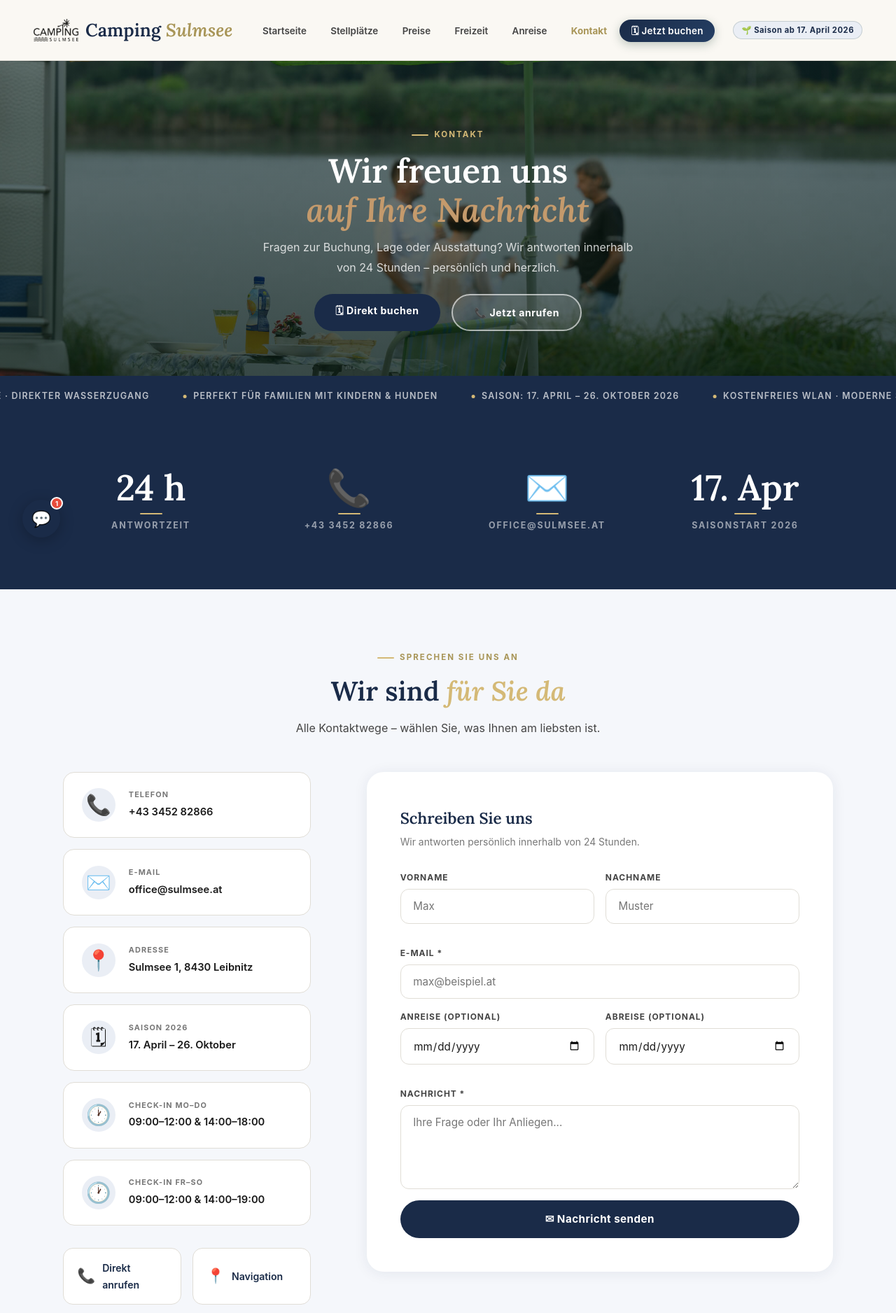
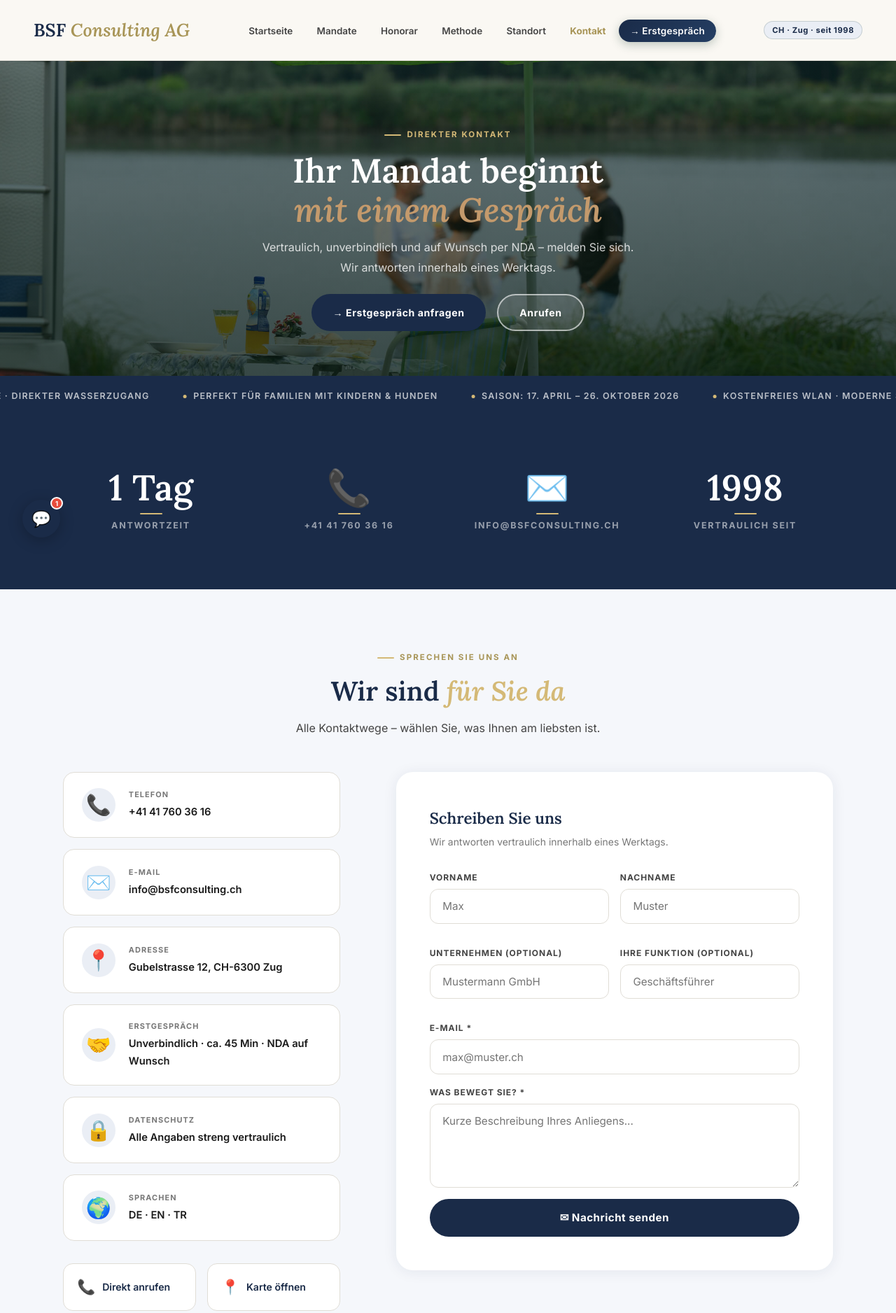
Before and after one commit to Flerdvision/bsf-website, a website: page kontakt.html in a window 1280 px wide. Shown: the top 1876 px of the page at 70% size. Drawn offline with Linux system fonts and the light colour scheme.

Commit message:
BSF rebrand: kontakt.html → BSF Kontaktseite (Zug, Erstgespräch, Form)
Co-Authored-By: Claude Sonnet 4.6 <noreply@anthropic.com>

```diff
--- a/kontakt.html
+++ b/kontakt.html
@@ -3,9 +3,9 @@
 <head>
 <meta charset="UTF-8">
 <meta name="viewport" content="width=device-width, initial-scale=1.0">
-<meta name="description" content="Kontaktieren Sie das Camping Sulmsee – wir freuen uns auf Ihre Anfrage.">
-<title>Kontakt – Camping Sulmsee</title>
-<link href="https://fonts.googleapis.com/css2?family=Lora:ital,wght@0,400;0,600;1,400;1,600&family=Nunito:wght@300;400;500;600;700&display=swap" rel="stylesheet">
+<meta name="description" content="BSF Consulting AG – Kontakt und Erstgespräch | M&A-Beratung Zug">
+<title>Kontakt – BSF Consulting AG</title>
+<link href="https://fonts.googleapis.com/css2?family=Lora:ital,wght@0,400;0,600;1,400;1,600&family=Inter:wght@300;400;500;600;700&display=swap" rel="stylesheet">
 <link rel="stylesheet" href="style.css">
 <script>
 function openMobMenu(){var m=document.getElementById('mobMenu'),h=document.getElementById('hamBtn');if(m)m.classList.add('open');if(h)h.classList.add('open');document.body.style.overflow='hidden';}
@@ -17,24 +17,20 @@ window.openBooking=function(){var m=document.getElementById('bookingModal');if(m
 .reveal.from-left{transform:translateX(-28px)}
 .reveal.from-right{transform:translateX(28px)}
 .reveal.visible{opacity:1!important;transform:none!important}
-/* Premium contact cards */
 .ci-card{border-radius:16px;padding:1.4rem 1.6rem;gap:1.2rem}
 .ci-card-icon{font-size:1.8rem;flex-shrink:0;width:48px;height:48px;background:var(--fp);border-radius:50%;display:flex;align-items:center;justify-content:center;transition:transform .3s cubic-bezier(.22,1,.36,1)}
 .ci-card:hover .ci-card-icon{transform:scale(1.15) rotate(-5deg)}
-/* Form upgrade */
 .contact-form-wrap{border-radius:24px;padding:3rem}
 .form-group input,.form-group select,.form-group textarea{border-radius:12px;font-size:.95rem;padding:.9rem 1.1rem;transition:border-color .2s,box-shadow .2s}
-.form-group input:focus,.form-group select:focus,.form-group textarea:focus{border-color:var(--f);box-shadow:0 0 0 3px rgba(30,64,50,.08)}
+.form-group input:focus,.form-group select:focus,.form-group textarea:focus{border-color:var(--f);box-shadow:0 0 0 3px rgba(26,43,72,.08)}
 .form-submit{border-radius:50px;padding:1.1rem 2rem;font-size:.95rem;letter-spacing:.03em;transition:all .25s cubic-bezier(.22,1,.36,1)}
-.form-submit:hover{transform:translateY(-2px);box-shadow:0 8px 24px rgba(30,64,50,.25)}
-/* Quick actions */
+.form-submit:hover{transform:translateY(-2px);box-shadow:0 8px 24px rgba(26,43,72,.25)}
 .quick-actions{display:grid;grid-template-columns:1fr 1fr;gap:1rem;margin-top:2rem}
 .qa-btn{display:flex;align-items:center;gap:10px;padding:1rem 1.2rem;border:1.5px solid var(--bd);border-radius:14px;font-size:.88rem;font-weight:600;color:var(--f);transition:all .25s;background:#fff}
 .qa-btn:hover{border-color:var(--fl);background:var(--fp);transform:translateY(-3px);box-shadow:var(--sh)}
 .qa-icon{font-size:1.3rem}
 @media(max-width:500px){.quick-actions{grid-template-columns:1fr}}
-/* Success toast */
-.form-success{display:none;background:var(--fp);border:1px solid rgba(61,122,92,.3);border-radius:var(--r);padding:1.2rem 1.5rem;margin-top:1rem;color:var(--f);font-weight:600;font-size:.9rem;align-items:center;gap:.6rem}
+.form-success{display:none;background:var(--fp);border:1px solid rgba(26,43,72,.3);border-radius:var(--r);padding:1.2rem 1.5rem;margin-top:1rem;color:var(--f);font-weight:600;font-size:.9rem;align-items:center;gap:.6rem}
 .form-success.show{display:flex;animation:panelIn .4s cubic-bezier(.22,1,.36,1) both}
 @keyframes panelIn{from{opacity:0;transform:translateY(10px)}to{opacity:1;transform:none}}
 </style>
@@ -45,30 +41,30 @@ window.openBooking=function(){var m=document.getElementById('bookingModal');if(m
 <div class="mob-menu" id="mobMenu">
   <button class="mob-menu-close" id="mobMenuClose">✕</button>
   <a href="index.html" onclick="closeMobMenu()">Startseite</a>
-  <a href="stellplaetze.html" onclick="closeMobMenu()">Stellplätze</a>
-  <a href="preise.html" onclick="closeMobMenu()">Preise</a>
-  <a href="freizeit.html" onclick="closeMobMenu()">Freizeit</a>
-  <a href="anreise.html" onclick="closeMobMenu()">Anreise</a>
+  <a href="stellplaetze.html" onclick="closeMobMenu()">Mandate</a>
+  <a href="preise.html" onclick="closeMobMenu()">Honorar</a>
+  <a href="freizeit.html" onclick="closeMobMenu()">Methode</a>
+  <a href="anreise.html" onclick="closeMobMenu()">Standort</a>
   <a href="kontakt.html" onclick="closeMobMenu()">Kontakt</a>
-  <a href="#" onclick="closeMobMenu();openBooking();return false;" style="color:var(--e)">🗓 Jetzt buchen</a>
+  <a href="#" onclick="closeMobMenu();openBooking();return false;" style="color:var(--el)">→ Erstgespräch</a>
 </div>
 <nav id="mainNav">
   <div class="nav-inner">
     <a class="nav-logo" href="index.html">
-      <img src="campingsulmsee.png" class="nav-logo-icon" alt="Logo">
-      <span class="nav-logo-text">Camping <span>Sulmsee</span></span>
+      <!-- TODO: BSF-Logo einfügen sobald geliefert -->
+      <span class="nav-logo-text">BSF <span>Consulting AG</span></span>
     </a>
     <ul class="nav-links">
       <li><a href="index.html">Startseite</a></li>
-      <li><a href="stellplaetze.html">Stellplätze</a></li>
-      <li><a href="preise.html">Preise</a></li>
-      <li><a href="freizeit.html">Freizeit</a></li>
-      <li><a href="anreise.html">Anreise</a></li>
+      <li><a href="stellplaetze.html">Mandate</a></li>
+      <li><a href="preise.html">Honorar</a></li>
+      <li><a href="freizeit.html">Methode</a></li>
+      <li><a href="anreise.html">Standort</a></li>
       <li><a href="kontakt.html" class="nav-active">Kontakt</a></li>
-      <li><a href="#" onclick="openBooking();return false;" class="nav-book">🗓 Jetzt buchen</a></li>
+      <li><a href="#" onclick="openBooking();return false;" class="nav-book">→ Erstgespräch</a></li>
     </ul>
     <div class="nav-right">
-      <div class="nav-badge">🌱 Saison ab 17. April 2026</div>
+      <div class="nav-badge">CH · Zug · seit 1998</div>
       <button class="ham-btn" id="hamBtn" onclick="openMobMenu()"><span></span><span></span><span></span></button>
     </div>
   </div>
@@ -76,15 +72,16 @@ window.openBooking=function(){var m=document.getElementById('bookingModal');if(m
 
 <!-- HERO -->
 <div class="page-hero-photo">
+  <!-- TODO: BSF-Bürobild einsetzen (Zug/Büro-Foto) -->
   <div class="ph-bg" style="background-image:url('sulmsee_sommer21-25.jpg');background-position:center 60%"></div>
   <div class="ph-overlay"></div>
   <div class="ph-content">
-    <div class="section-tag">Kontakt</div>
-    <h1>Wir freuen uns<br><em>auf Ihre Nachricht</em></h1>
-    <p>Fragen zur Buchung, Lage oder Ausstattung? Wir antworten innerhalb von 24 Stunden – persönlich und herzlich.</p>
+    <div class="section-tag">Direkter Kontakt</div>
+    <h1>Ihr Mandat beginnt<br><em>mit einem Gespräch</em></h1>
+    <p>Vertraulich, unverbindlich und auf Wunsch per NDA – melden Sie sich. Wir antworten innerhalb eines Werktags.</p>
     <div class="page-hero-btns">
-      <button class="btn btn-green" onclick="openBooking()">🗓 Direkt buchen</button>
-      <a href="tel:004334528286" class="btn btn-outline">📞 Jetzt anrufen</a>
+      <button class="btn btn-green" onclick="openBooking()">→ Erstgespräch anfragen</button>
+      <a href="tel:+41417603616" class="btn btn-outline">Anrufen</a>
     </div>
   </div>
 </div>
@@ -92,10 +89,10 @@ window.openBooking=function(){var m=document.getElementById('bookingModal');if(m
 <!-- INFO STRIP -->
 <div class="count-section">
   <div class="count-inner">
-    <div class="count-item reveal"><div class="count-num">24 h</div><div class="count-divider"></div><div class="count-label">Antwortzeit</div></div>
-    <div class="count-item reveal"><div class="count-num">📞</div><div class="count-divider"></div><div class="count-label"><a href="tel:004334528286" style="color:inherit;text-decoration:none">+43 3452 82866</a></div></div>
-    <div class="count-item reveal"><div class="count-num">✉️</div><div class="count-divider"></div><div class="count-label"><a href="mailto:office@sulmsee.at" style="color:inherit;text-decoration:none">office@sulmsee.at</a></div></div>
-    <div class="count-item reveal"><div class="count-num">17. Apr</div><div class="count-divider"></div><div class="count-label">Saisonstart 2026</div></div>
+    <div class="count-item reveal"><div class="count-num">1 Tag</div><div class="count-divider"></div><div class="count-label">Antwortzeit</div></div>
+    <div class="count-item reveal"><div class="count-num">📞</div><div class="count-divider"></div><div class="count-label"><a href="tel:+41417603616" style="color:inherit;text-decoration:none">+41 41 760 36 16</a></div></div>
+    <div class="count-item reveal"><div class="count-num">✉️</div><div class="count-divider"></div><div class="count-label"><a href="mailto:info@bsfconsulting.ch" style="color:inherit;text-decoration:none">info@bsfconsulting.ch</a></div></div>
+    <div class="count-item reveal"><div class="count-num">1998</div><div class="count-divider"></div><div class="count-label">Vertraulich seit</div></div>
   </div>
 </div>
 
@@ -112,53 +109,52 @@ window.openBooking=function(){var m=document.getElementById('bookingModal');if(m
         <div class="ci-cards">
           <div class="ci-card">
             <div class="ci-card-icon">📞</div>
-            <div><div class="ci-lbl">Telefon</div><div class="ci-val"><a href="tel:004334528286" style="color:inherit">+43 3452 82866</a></div></div>
+            <div><div class="ci-lbl">Telefon</div><div class="ci-val"><a href="tel:+41417603616" style="color:inherit">+41 41 760 36 16</a></div></div>
           </div>
           <div class="ci-card">
             <div class="ci-card-icon">✉️</div>
-            <div><div class="ci-lbl">E-Mail</div><div class="ci-val"><a href="mailto:office@sulmsee.at" style="color:inherit">office@sulmsee.at</a></div></div>
+            <div><div class="ci-lbl">E-Mail</div><div class="ci-val"><a href="mailto:info@bsfconsulting.ch" style="color:inherit">info@bsfconsulting.ch</a></div></div>
           </div>
           <div class="ci-card">
             <div class="ci-card-icon">📍</div>
-            <div><div class="ci-lbl">Adresse</div><div class="ci-val">Sulmsee 1, 8430 Leibnitz</div></div>
+            <div><div class="ci-lbl">Adresse</div><div class="ci-val">Gubelstrasse 12, CH-6300 Zug</div></div>
           </div>
           <div class="ci-card">
-            <div class="ci-card-icon">🗓</div>
-            <div><div class="ci-lbl">Saison 2026</div><div class="ci-val">17. April – 26. Oktober</div></div>
+            <div class="ci-card-icon">🤝</div>
+            <div><div class="ci-lbl">Erstgespräch</div><div class="ci-val">Unverbindlich · ca. 45 Min · NDA auf Wunsch</div></div>
           </div>
           <div class="ci-card">
-            <div class="ci-card-icon">🕐</div>
-            <div><div class="ci-lbl">Check-in Mo–Do</div><div class="ci-val">09:00–12:00 &amp; 14:00–18:00</div></div>
+            <div class="ci-card-icon">🔒</div>
+            <div><div class="ci-lbl">Datenschutz</div><div class="ci-val">Alle Angaben streng vertraulich</div></div>
           </div>
           <div class="ci-card">
-            <div class="ci-card-icon">🕐</div>
-            <div><div class="ci-lbl">Check-in Fr–So</div><div class="ci-val">09:00–12:00 &amp; 14:00–19:00</div></div>
+            <div class="ci-card-icon">🌍</div>
+            <div><div class="ci-lbl">Sprachen</div><div class="ci-val">DE · EN · TR</div></div>
           </div>
         </div>
         <div class="quick-actions">
-          <a href="tel:004334528286" class="qa-btn"><span class="qa-icon">📞</span>Direkt anrufen</a>
-          <a href="https://maps.google.com/?q=Sulmsee+1,+8430+Leibnitz" target="_blank" class="qa-btn"><span class="qa-icon">📍</span>Navigation</a>
-          <a href="mailto:office@sulmsee.at" class="qa-btn"><span class="qa-icon">✉️</span>E-Mail senden</a>
-          <a href="#" class="qa-btn" onclick="openBooking();return false;"><span class="qa-icon">🗓</span>Jetzt buchen</a>
+          <a href="tel:+41417603616" class="qa-btn"><span class="qa-icon">📞</span>Direkt anrufen</a>
+          <a href="https://maps.google.com/?q=Gubelstrasse+12,+6300+Zug,+Schweiz" target="_blank" class="qa-btn"><span class="qa-icon">📍</span>Karte öffnen</a>
+          <a href="mailto:info@bsfconsulting.ch" class="qa-btn"><span class="qa-icon">✉️</span>E-Mail senden</a>
+          <a href="#" class="qa-btn" onclick="openBooking();return false;"><span class="qa-icon">→</span>Erstgespräch anfragen</a>
         </div>
-
       </div>
 
       <div class="contact-form-wrap reveal from-right">
         <h3>Schreiben Sie uns</h3>
-        <p style="margin-bottom:1.8rem">Wir antworten persönlich innerhalb von 24 Stunden.</p>
+        <p style="margin-bottom:1.8rem">Wir antworten vertraulich innerhalb eines Werktags.</p>
         <div class="form-row">
           <div class="form-group"><label>Vorname</label><input type="text" id="c-fname" placeholder="Max"></div>
           <div class="form-group"><label>Nachname</label><input type="text" id="c-lname" placeholder="Muster"></div>
         </div>
-        <div class="form-group"><label>E-Mail *</label><input type="email" id="c-email" placeholder="max@beispiel.at"></div>
         <div class="form-row">
-          <div class="form-group"><label>Anreise (optional)</label><input type="date" id="c-arrival"></div>
-          <div class="form-group"><label>Abreise (optional)</label><input type="date" id="c-depart"></div>
+          <div class="form-group"><label>Unternehmen (optional)</label><input type="text" id="c-company" placeholder="Mustermann GmbH"></div>
+          <div class="form-group"><label>Ihre Funktion (optional)</label><input type="text" id="c-role" placeholder="Geschäftsführer"></div>
         </div>
-        <div class="form-group"><label>Nachricht *</label><textarea id="c-msg" placeholder="Ihre Frage oder Ihr Anliegen..." style="min-height:120px"></textarea></div>
+        <div class="form-group"><label>E-Mail *</label><input type="email" id="c-email" placeholder="max@muster.ch"></div>
+        <div class="form-group"><label>Was bewegt Sie? *</label><textarea id="c-msg" placeholder="Kurze Beschreibung Ihres Anliegens..." style="min-height:120px"></textarea></div>
         <button class="form-submit" id="contactBtn" onclick="submitContact(this)">✉ Nachricht senden</button>
-        <div class="form-success" id="form-success">✅ Ihre Nachricht wurde weitergeleitet. Wir melden uns bald!</div>
+        <div class="form-success" id="form-success">✅ Ihre Nachricht wurde übermittelt. Wir melden uns innerhalb eines Werktags!</div>
       </div>
     </div>
   </div>
@@ -167,23 +163,22 @@ window.openBooking=function(){var m=document.getElementById('bookingModal');if(m
 <footer>
   <div class="footer-top">
     <div class="footer-brand">
-      <a href="index.html" style="text-decoration:none"><div class="fb-logo">Camping <span>Sulmsee</span></div></a>
-      <p>Ihr Ferienparadies in der südsteirischen Weinlandschaft. Herzlich, naturnah und unvergesslich.</p>
-      <div style="font-size:.82rem;color:rgba(255,255,255,.32)">Gastgewerbliche Betriebe Prasser KG<br>Sulmsee 1, 8430 Leibnitz, Österreich</div>
+      <a href="index.html" style="text-decoration:none"><div class="fb-logo">BSF <span>Consulting AG</span></div></a>
+      <p>Inhabergeführte M&amp;A-Boutique für den Mittelstand. Diskret, erfahren, ergebnisorientiert.</p>
+      <div style="font-size:.82rem;color:rgba(255,255,255,.32)">BSF Consulting AG<br>Gubelstrasse 12, CH-6300 Zug, Schweiz</div>
     </div>
     <div class="fc"><h4>Navigation</h4><ul>
       <li><a href="index.html">Startseite</a></li>
-      <li><a href="stellplaetze.html">Stellplätze</a></li>
-      <li><a href="preise.html">Preise 2026</a></li>
-      <li><a href="freizeit.html">Freizeitangebot</a></li>
-      <li><a href="anreise.html">Anreise</a></li>
+      <li><a href="stellplaetze.html">Mandate</a></li>
+      <li><a href="preise.html">Honorar</a></li>
+      <li><a href="freizeit.html">Methode</a></li>
+      <li><a href="anreise.html">Standort</a></li>
       <li><a href="kontakt.html">Kontakt</a></li>
     </ul></div>
-    <div class="fc"><h4>Freizeit</h4><ul>
-      <li><a href="freizeit.html">eBike Service</a></li>
-      <li><a href="freizeit.html">Radtouren</a></li>
-      <li><a href="freizeit.html">Wandern</a></li>
-      <li><a href="freizeit.html">Buschenschanken</a></li>
+    <div class="fc"><h4>Kontakt</h4><ul>
+      <li><a href="tel:+41417603616">+41 41 760 36 16</a></li>
+      <li><a href="mailto:info@bsfconsulting.ch">info@bsfconsulting.ch</a></li>
+      <li><a href="anreise.html">Gubelstrasse 12, Zug</a></li>
     </ul></div>
     <div class="fc"><h4>Rechtliches</h4><ul>
       <li><a href="#">Impressum</a></li>
@@ -192,7 +187,7 @@ window.openBooking=function(){var m=document.getElementById('bookingModal');if(m
     </ul></div>
   </div>
   <div class="footer-bottom">
-    <div class="footer-copy">© 2026 Gastgewerbliche Betriebe Prasser KG · Camping Sulmsee</div>
+    <div class="footer-copy">© 2026 BSF Consulting AG · Zug · Schweiz</div>
     <div class="footer-legal"><a href="#">Impressum</a><a href="#">Datenschutz</a><a href="#">AGB</a></div>
   </div>
 </footer>
@@ -203,6 +198,18 @@ window.openBooking=function(){var m=document.getElementById('bookingModal');if(m
 <script>
 document.getElementById('hamBtn').addEventListener('click', openMobMenu);
 document.getElementById('mobMenuClose').addEventListener('click', closeMobMenu);
+document.addEventListener('DOMContentLoaded', function() {
+  try {
+    var h = document.querySelector('#bookingModal .bk-headline');
+    var s = document.querySelector('#bookingModal .bk-subtitle');
+    if (h) h.textContent = 'Erstgespräch anfragen';
+    if (s) s.textContent = 'Vertraulich, unverbindlich, innerhalb eines Werktags';
+  } catch(e) {}
+  try {
+    var cn = document.getElementById('cb-head-name');
+    if (cn) cn.textContent = 'BSF Concierge';
+  } catch(e) {}
+}, false);
 function submitContact(btn){
   var email=document.getElementById('c-email').value.trim();
   var msg=document.getElementById('c-msg').value.trim();
@@ -213,14 +220,14 @@ function submitContact(btn){
   }
   var fname=document.getElementById('c-fname').value.trim();
   var lname=document.getElementById('c-lname').value.trim();
-  var arrival=document.getElementById('c-arrival').value;
-  var depart=document.getElementById('c-depart').value;
-  var subject='Anfrage Camping Sulmsee'+(fname?' – '+fname+' '+lname:'');
+  var company=document.getElementById('c-company').value.trim();
+  var role=document.getElementById('c-role').value.trim();
+  var subject='BSF-Anfrage'+(fname?' – '+fname+' '+lname:'');
   var body='Name: '+(fname+' '+lname).trim()+'\nE-Mail: '+email+'\n';
-  if(arrival)body+='Anreise: '+arrival+'\n';
-  if(depart)body+='Abreise: '+depart+'\n';
+  if(company)body+='Unternehmen: '+company+'\n';
+  if(role)body+='Funktion: '+role+'\n';
   body+='\nNachricht:\n'+msg;
-  window.location.href='mailto:office@sulmsee.at?subject='+encodeURIComponent(subject)+'&body='+encodeURIComponent(body);
+  window.location.href='mailto:info@bsfconsulting.ch?subject='+encodeURIComponent(subject)+'&body='+encodeURIComponent(body);
   var succ=document.getElementById('form-success');
   succ.classList.add('show');
   btn.textContent='✓ Gesendet';
```
